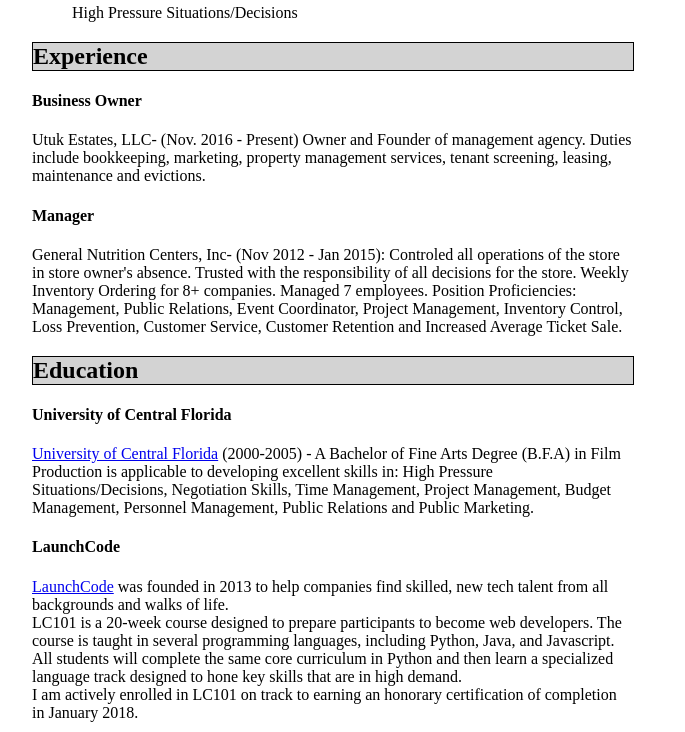
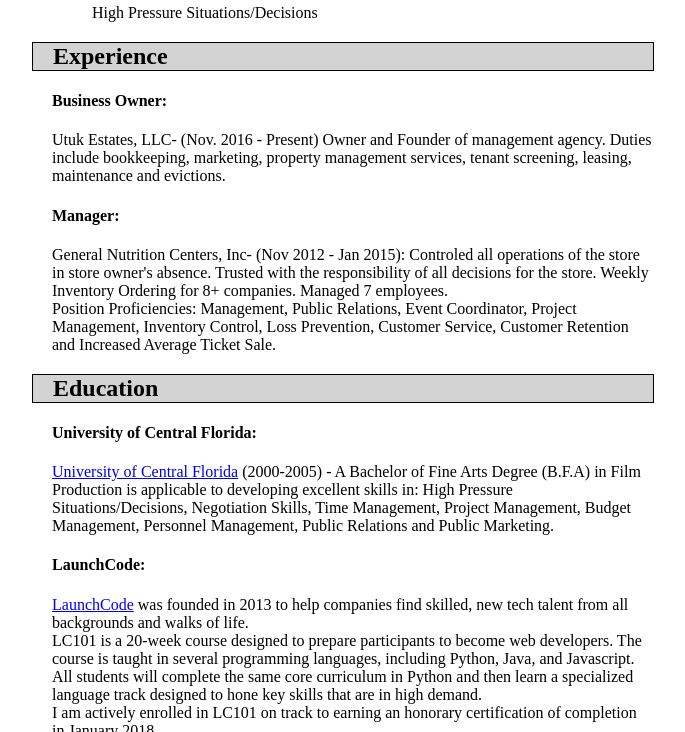
Before and after one commit to Utuk/html-me-something, a plain HTML site: page index.html in a window 1280 px wide. Shown: the part 441-1173 px from the top of the page, without its empty margins (76-761 px from the left). Drawn offline with Linux system fonts and the light colour scheme; a web font is replaced by a local one.

Commit message:
Aligned text and text headers

```diff
--- a/index.html
+++ b/index.html
@@ -35,27 +35,27 @@ the work place for maximizing efficiency and increasing profitability.</p>
       </div>
       <div class="experience">
       <h2>Experience</h2>
-      <h4>Business Owner</h4>
+      <h4>Business Owner:</h4>
       <p>Utuk Estates, LLC- (Nov. 2016 - Present) Owner and Founder of management agency.
 Duties include bookkeeping, marketing, property management services, tenant screening,
 leasing, maintenance and evictions.
       </p>
-      <h4>Manager</h4>
+      <h4>Manager:</h4>
       <p>General Nutrition Centers, Inc- (Nov 2012 - Jan 2015): Controled all operations
 of the store in store owner&apos;s absence. Trusted with the responsibility of all decisions for the store.
-Weekly Inventory Ordering for 8+ companies. Managed 7 employees. Position Proficiencies: Management, Public
+Weekly Inventory Ordering for 8+ companies. Managed 7 employees.<br> Position Proficiencies: Management, Public
 Relations, Event Coordinator, Project Management, Inventory Control, Loss Prevention, Customer Service,
 Customer Retention and Increased Average Ticket Sale.</p>
       </div>
       <h2>Education</h2>
-      <h4>University of Central Florida</h4>
+      <h4>University of Central Florida:</h4>
         <p><a href="https://www.ucf.edu/">University of Central Florida</a> (2000-2005) -
 A Bachelor of Fine Arts Degree (B.F.A) in Film Production is applicable to developing
 excellent skills in: High Pressure Situations/Decisions, Negotiation Skills, Time Management,
 Project Management, Budget Management, Personnel Management, Public Relations and Public Marketing.
         </p>
     <article>
-      <h4>LaunchCode</h4>
+      <h4>LaunchCode:</h4>
       <p><a href="https://www.launchcode.org/">LaunchCode</a> was founded in 2013 to help companies
 find skilled, new tech talent from all backgrounds and walks of life.
       <br>LC101 is a 20-week course designed to prepare participants to become web developers. The
@@ -73,7 +73,7 @@ in January 2018.</p>
       <p>&copy; Elizabeth Utuk</p>
     </footer>
 
-  <img scr="images/AbstractCodingLarge.xcf"/>
+  <img scr="images/AbstractCodingLarge.xcf" height = auto width = auto/>
   </main>
     </body>
 </html>
--- a/style.css
+++ b/style.css
@@ -45,6 +45,7 @@ header {
 	position: fixed;
 	z-index: 2;
 	width: 100%;
+	padding-left: 20px
   }
 
 p,
@@ -58,6 +59,7 @@ li,
 	top: 80px;
 	left: 100px;
 	font-family: 'Mukta';
+	padding-left: 20px
 }
 
 h2,
@@ -99,7 +101,6 @@ p {
 /*selects list items*/
 .list li{
 
-
 }
 
 .launch-code {
@@ -107,4 +108,5 @@ p {
 	display: block;
 	top: 80px;
 	left: 100px;
+	padding-left: 10px
 }
```
